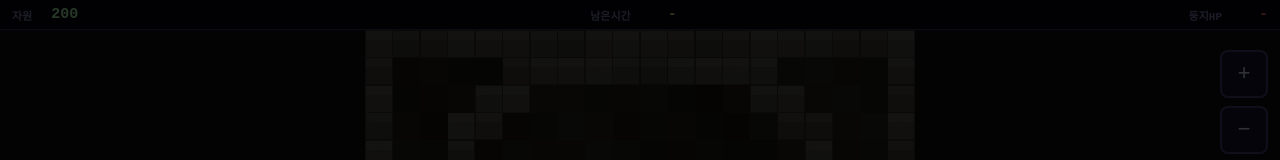
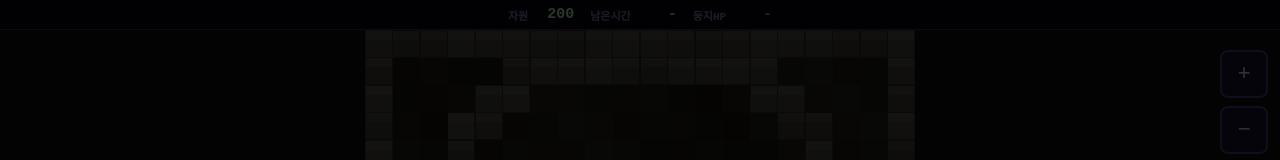
Before and after one commit to dragonbig/Xeno-Nest, a plain HTML site: page index.html in a window 1280 px wide. Shown: the top 160 px of the page. Drawn offline with Linux system fonts and the light colour scheme.

Commit message:
style: 상단 HUD 아이템 중앙 정렬로 변경
Co-Authored-By: Claude Sonnet 4.6 <noreply@anthropic.com>

```diff
--- a/style.css
+++ b/style.css
@@ -49,7 +49,8 @@ html, body {
   left: 0;
   right: 0;
   display: flex;
-  justify-content: space-between;
+  justify-content: center;
+  gap: 16px;
   align-items: center;
   padding: 6px 12px;
   background: rgba(5, 5, 15, 0.85);
```
